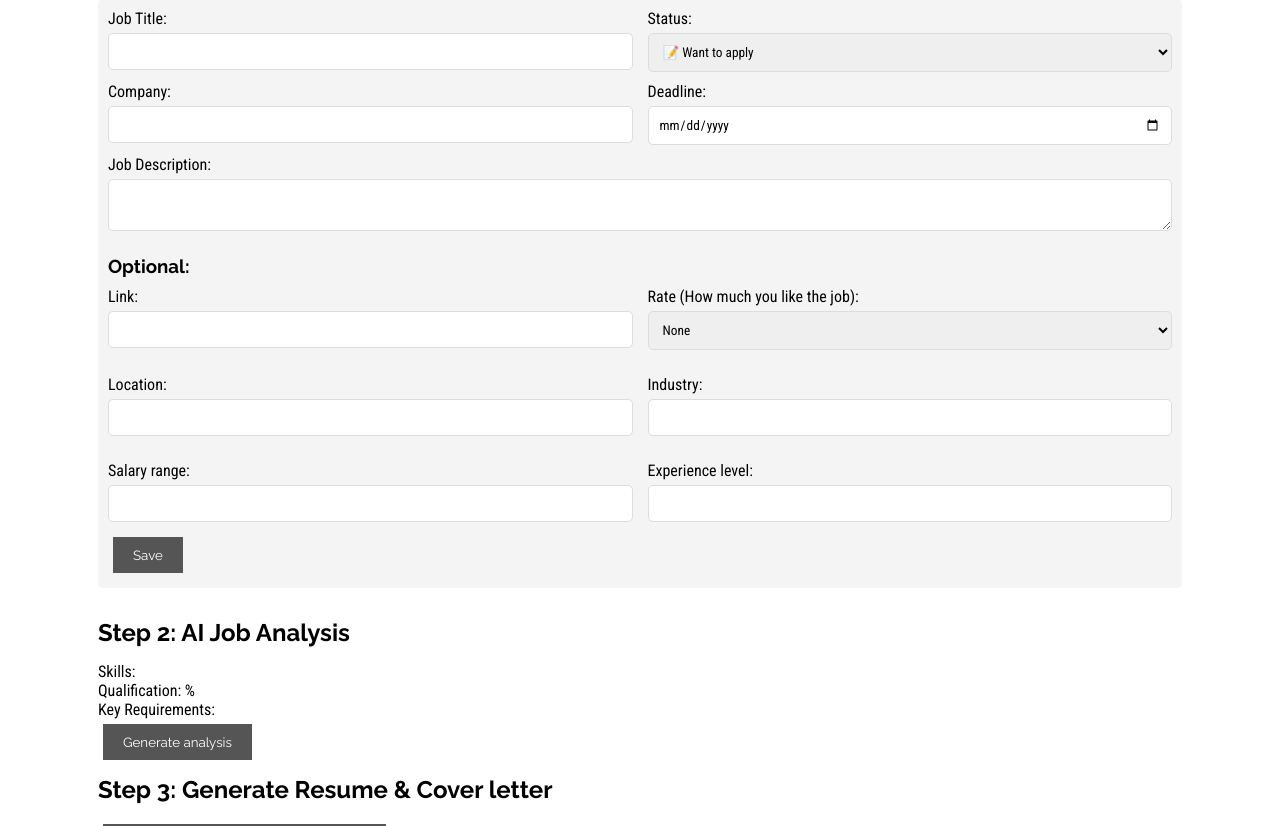
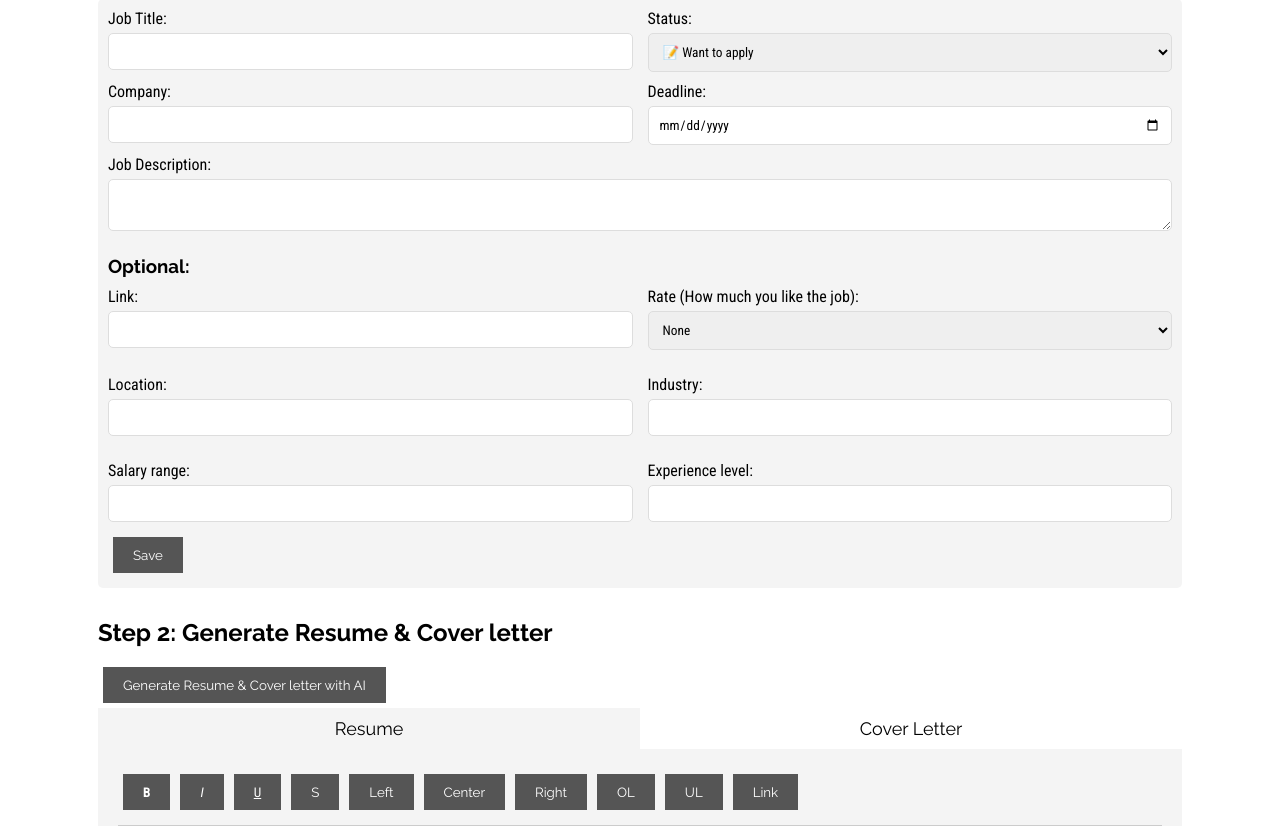
Before and after one commit to Comp7855-BCIT/COMP7855Project, a Flask app: page /newJob in a window 1280 px wide. Shown: the part 325-1151 px from the top of the page. Run offline with Flask 3, Linux system fonts and the light colour scheme; the visitor is signed in with stand-in values (Sample User, id 1); some libraries are stand-ins or nearby versions.

Commit message:
Removed AI job analysis function from new job page

```diff
--- a/projectCodeV2/main.py
+++ b/projectCodeV2/main.py
@@ -14,7 +14,7 @@
 from models.apiModel import apiModel
 from initDb import initDb, simulateUserData
 from flask import request, send_file
-from weasyprint import HTML
+#from weasyprint import HTML
 from docx import Document
 import tempfile
 
@@ -48,7 +48,7 @@
     new_suggestions = apiModel.generateJobSuggestions(userId)
 
     if new_suggestions is None:
-        return jsonify({"error": "Failed to fetch AI job suggestions"}), 500
+        return jsonify({"error": "No jobs found."}), 500
 
     return jsonify(new_suggestions)
 
--- a/projectCodeV2/templates/newJob.html
+++ b/projectCodeV2/templates/newJob.html
@@ -120,13 +120,13 @@
 						<button type="submit">Save</button>
 					</form>
 
-					<h2>Step 2: AI Job Analysis</h2>
+					<!-- <h2>Step 2: AI Job Analysis</h2>
 					<p>Skills: <span id="skills-list"></span></p>
 					<p>Qualification: <span id="qualification-percent"></span>%</p>
 					<p>Key Requirements: <span id="key-requirements"></span></p>
-					<button>Generate analysis</button>
+					<button>Generate analysis</button> -->
 
-					<h2>Step 3: Generate Resume &amp; Cover letter</h2>
+					<h2>Step 2: Generate Resume &amp; Cover letter</h2>
 					<button>Generate Resume &amp; Cover letter with AI</button>
 
 					<div class="tab-container">
```
Also changed, not shown: database.db.
